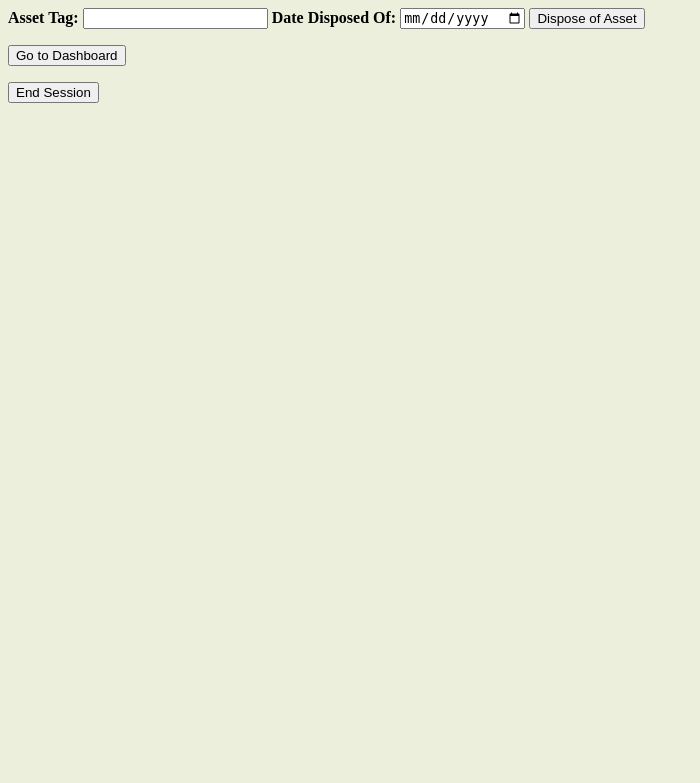
After one commit to kyporter/OSNAP, a Flask app: template src/templates/disposal_form.html in a window 1280 px wide. The commit adds this page. Shown: the top 783 px of the page, without its empty margins (0-700 px from the left). Run offline with Flask 2, Linux system fonts and the light colour scheme; the template is opened without the code that fills it, so the values that code supplies are empty; some libraries are stand-ins or nearby versions.

Commit message:
added dispose_asset route and htmls, added dashboard buttons to add_asset and add_facility

```diff
--- a/src/app.py
+++ b/src/app.py
@@ -94,6 +94,41 @@ asset_tag = (%s)), (SELECT facility_pk FROM facilities WHERE fac_code
         else:
             return render_template("add_ast_fail.html", asset=a_tag)
 
+@app.route("/dispose_asset", methods=['GET', 'POST'])
+def dispose_asset():
+    user = session['name']
+    cur.execute("SELECT title FROM roles JOIN users ON role_pk = role_fk WHERE username = (%s);", (user,))
+    role = cur.fetchone()[0]
+    if role == 'Logistics Officer':
+        if request.method == 'GET':
+            return render_template('disposal_form.html')
+        if request.method == 'POST':
+            a_tag = request.form['tag']
+            d_date = request.form['date_disp']
+            cur.execute("SELECT asset_pk FROM assets WHERE asset_tag = (%s);", (a_tag,))
+            a_pk = cur.fetchone()[0]
+    #check if asset exists
+            if a_pk != None:
+    #find current facility(if depart_dt is Null, asset is still 'there'
+                cur.execute("SELECT facility_fk FROM asset_history WHERE asset_fk = (%s) AND depart_dt IS NULL;", (a_pk,))
+                location = cur.fetchone()[0]
+    #check if asset has already been disposed of
+                if location != None: #if location is None, asset is already disposed of
+                    cur.execute("UPDATE asset_history SET depart_dt = (%s) WHERE asset_fk = (%s) AND facility_fk = (%s) AND depart_dt IS NULL;", (d_date, a_pk, location))
+                    cur.execute("INSERT INTO asset_history (asset_fk, arrive_dt) VALUES ((%s), (%s));", (a_pk, d_date))
+                    conn.commit()
+                    return redirect('/dispose_asset')
+    #if asset is already disposed:
+                else:
+                    return render_template("already_disposed.html", asset=a_tag)
+    #if asset doesn't exist:
+            else:
+                return render_template("no_asset.html", asset=a_tag)
+    #if current user is not a logistics officer:
+    else:
+        return render_template("LO_only.html")
+
+
 @app.route("/logout", methods=['GET'])
 def logout():
     if request.method == 'GET':
--- a/src/templates/add_asset.html
+++ b/src/templates/add_asset.html
@@ -30,5 +30,11 @@
 			<input type="date" name="intake" required />
 			<input type="submit" value="Add Asset" />
 		</form>
+		<form action="/dashboard" method="GET">
+			<input type="submit" value="Go To Dashboard"/>
+		</form>
+		<form action="/logout" method="GET">
+			<input type="submit" value="End Session"/>
+		</form>
 	</body>
 </html>
--- a/src/templates/add_facility.html
+++ b/src/templates/add_facility.html
@@ -7,5 +7,11 @@
 			<input type="text" name="fcode" maxlength="6" required />
 			<input type="submit" value="Add Facility" />
 		</form>
+		<form action="/dashboard" method="GET">
+			<input type="submit" value="Go To Dashboard"/>
+		</form>
+		<form action="/logout" method="GET">
+			<input type="submit" value="End Session"/>
+		</form>
 	</body>
 </html>
--- a/src/templates/dashboard.html
+++ b/src/templates/dashboard.html
@@ -9,5 +9,11 @@
 		<form action="/add_facility" method='GET'>
 			<input type="submit" value="Go to Add Facility page" />
 		</form>
+		<form action="/add_asset" method='GET'>
+			<input type="submit" value="Go to Add Asset page" />
+		</form>
+		<form action="/logout" method='GET'>
+			<input type="submit" value="End Session" />
+		</form>
 	<body>
 </html>
--- /dev/null
+++ b/src/templates/disposal_form.html
@@ -0,0 +1,17 @@
+<html>
+	<body BGCOLOR="#ecefdc">
+		<form action='/dispose_asset' method = "POST">
+			<label><b>Asset Tag:</b></label>
+			<input type="text" name="tag" maxlength="16" required />
+			<label><b>Date Disposed Of:</b></label>
+			<input type='date' name="date_disp" required />
+			<input type="submit" value="Dispose of Asset" />
+		</form>
+		<form action='/dashboard' method = 'GET'>
+			<input type="submit" value="Go to Dashboard" />
+		</form>
+		<form action='/logout' method = 'GET'>
+			<input type="submit" value="End Session" />
+		</form>
+	</body>
+</html>
```
Also changed, not shown: src/templates/LO_only.html (added, +11 -0 lines), src/templates/already_disposed.html (added, +8 -0 lines), src/templates/no_asset.html (added, +8 -0 lines).
